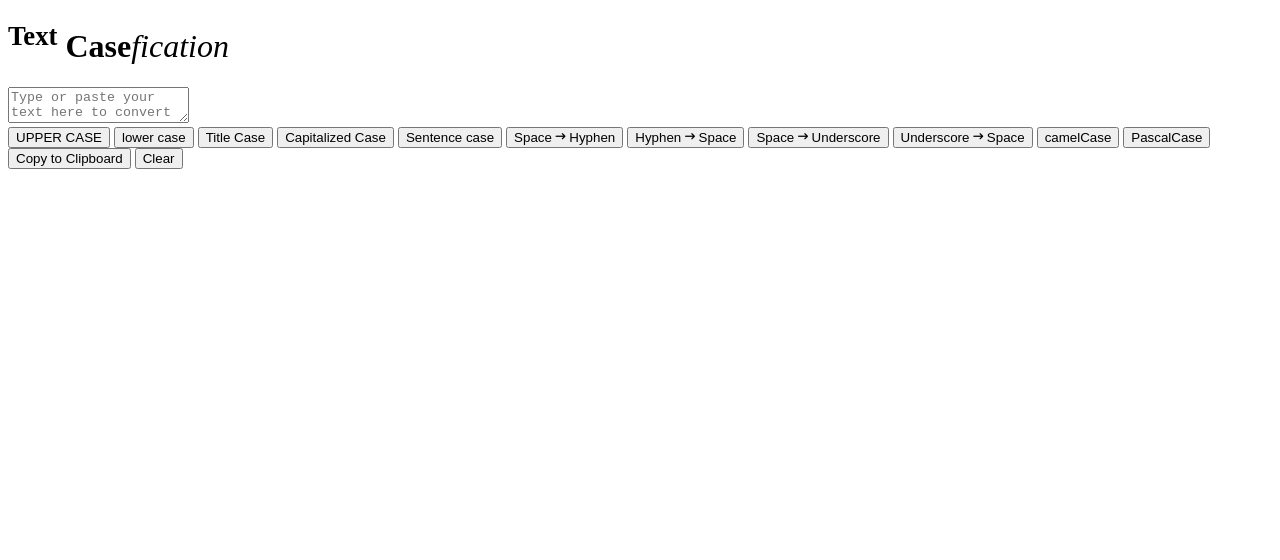
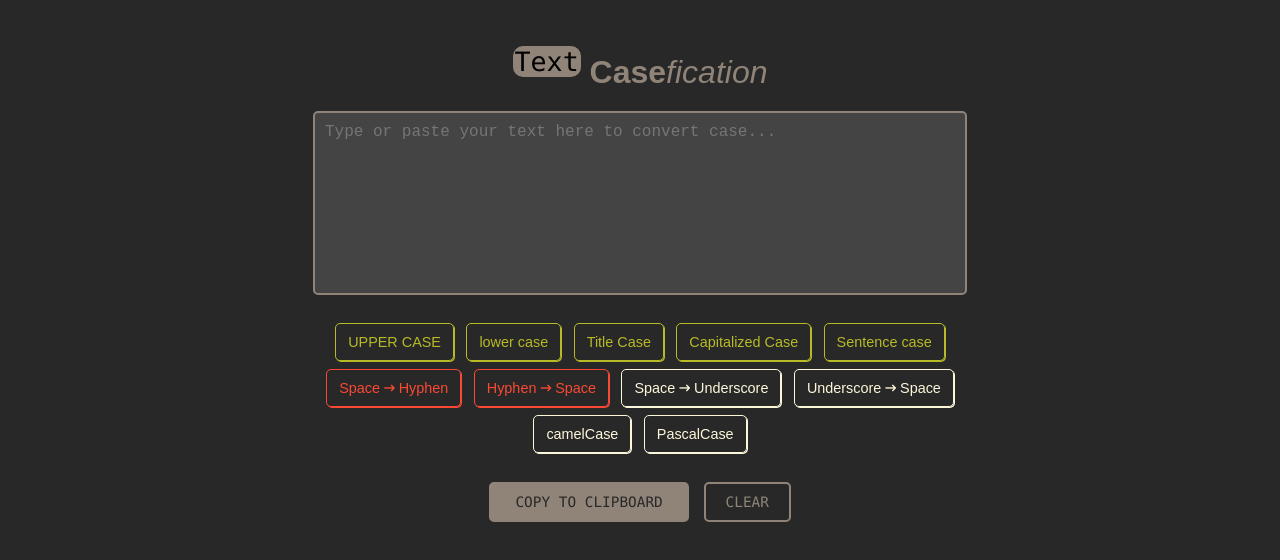
Before and after one commit to dduyg/text-casefication, a plain HTML site: page index.html in a window 1280 px wide. Drawn offline with Linux system fonts and the light colour scheme; a web font is replaced by a local one.

Commit message:
Update index.html

```diff
--- a/index.html
+++ b/index.html
@@ -3,33 +3,179 @@
 <head>
     <meta charset="UTF-8">
     <meta name="viewport" content="width=device-width, initial-scale=1.0">
-    <title>Text Casefication</title>
+    <title>𝚃𝚎𝚡𝚝⌨️𝘊𝘢𝘴𝘦𝘧𝘪𝘤𝘢𝘵𝘪𝘰𝘯</title>
     <link href="https://fonts.googleapis.com/css2?family=Nunito:ital,wght@0,200..1000;1,200..1000&display=swap" rel="stylesheet">
-    <link rel="stylesheet" href="styles.css">
     <script src="https://kit.fontawesome.com/63e03a9b9c.js" crossorigin="anonymous"></script>
+    <style>
+        :root {
+            --main: #908479;
+            --back: #282828;
+            --case: #b8bb26;
+            --hyph: #fb4934;
+            --unscore: #FDF7DA;
+        }
+        @font-face {
+            font-family: HK Grotesk;
+            src: url("https://cdn.glitch.me/605e2a51-d45f-4d87-a285-9410ad350515%2FHKGrotesk-Regular.otf?v=1603136326027") format("opentype");
+        }
+        @font-face {
+            font-family: HK Grotesk;
+            font-weight: bold;
+            src: url("https://cdn.glitch.me/605e2a51-d45f-4d87-a285-9410ad350515%2FHKGrotesk-Bold.otf?v=1603136323437") format("opentype");
+        }
+
+        body {
+            background-color: var(--back);
+            color: var(--main);
+            font-family: "HK Grotesk", sans-serif;
+            margin: 0;
+        }
+        .container {
+            max-width: 700px;
+            margin: 10px auto;
+            padding: 15px;
+            text-align: center;
+        }
+
+        h1 {
+            font-size: 2rem;
+            margin-bottom: 20px;
+        }
+        sup {
+            font-family: "Lucida Console", Monaco, monospace;
+            font-weight: normal;
+            color: black;
+            background-color: var(--main);
+            border-radius: 10px;
+            padding: 0 2px;
+        }
+
+        textarea {
+            width: 90%;
+            min-height: 160px;
+            margin-bottom: 20px;
+            padding: 10px;
+            font-size: 1rem;
+            background-color: #444;
+            color: #fffeec;
+            border: 2px solid var(--main);
+            border-radius: 5px;
+            resize: none;
+            outline: none;
+        }
+        textarea:focus {
+            border: 2px solid var(--main) !important;
+        }
+
+        .buttons {
+            margin-bottom: 20px;
+        }
+
+        .convert-btns button {
+            padding: 10px 12px;
+            margin: 4px;
+            cursor: pointer;
+            border-radius: 5px;
+            font-size: 0.9rem;
+            background-color: transparent;
+            transition: background-color 0.3s ease;
+        }
+
+        /* Button colors */
+        .case-btn {
+            color: var(--case);
+            border: 1px solid var(--case);
+            box-shadow: 1px 1px 0 var(--case);
+        }
+        .case-btn:hover {
+            background-color: var(--case);
+        }
+
+        .hyphen-btn {
+            color: var(--hyph);
+            border: 1px solid var(--hyph);
+            box-shadow: 1px 1px 0 var(--hyph);
+        }
+        .hyphen-btn:hover {
+            background-color: var(--hyph);
+        }
+
+        .underscore-btn {
+            color: var(--unscore);
+            border: 1px solid var(--unscore);
+            box-shadow: 1px 1px 0 var(--unscore);
+        }
+        .underscore-btn:hover {
+            background-color: var(--unscore);
+        }
+
+        .convert-btns button:hover {
+            color: var(--back);
+        }
+
+        .convert-btns button:focus {
+            outline: none;
+        }
+
+        .convert-btns button:active {
+            transform: translateY(2px);
+        }
+
+        /* Copy and clear buttons */
+        .copy-btn,
+        .clear-btn {
+            padding: 10px 20px;
+            margin: 5px;
+            border-radius: 5px;
+            border: 2px solid var(--main);
+            cursor: pointer;
+            font-size: 0.9rem;
+            font-weight: 500;
+            text-transform: uppercase;
+            font-family: "Lucida Console", Monaco, monospace;
+        }
+
+        .copy-btn,
+        .copy-btn.copied {
+            width: 200px;
+            color: var(--back);
+            background-color: var(--main);
+        }
+
+        .clear-btn {
+            color: var(--main);
+            background-color: transparent;
+        }
+    </style>
 </head>
 <body>
     <div class="container">
         <h1><sup>Text</sup> Case<i style="font-weight: normal;">fication</i></h1>
+
         <textarea id="inputText" placeholder="Type or paste your text here to convert case..."></textarea>
+
         <div class="buttons convert-btns">
             <button class="case-btn" onclick="convertText('uppercase')">UPPER CASE</button>
             <button class="case-btn" onclick="convertText('lowercase')">lower case</button>
             <button class="case-btn" onclick="convertText('titlecase')">Title Case</button>
             <button class="case-btn" onclick="convertText('capitalizedcase')">Capitalized Case</button>
             <button class="case-btn" onclick="convertText('sentencecase')">Sentence case</button>
+
             <button class="hyphen-btn" onclick="convertText('spacetohyphen')">Space <i class="fas fa-arrow-right-long fa-xs"></i> Hyphen</button>
             <button class="hyphen-btn" onclick="convertText('hyphtospace')">Hyphen <i class="fas fa-arrow-right-long fa-xs"></i> Space</button>
+
             <button class="underscore-btn" onclick="convertText('spacetounderscore')">Space <i class="fas fa-arrow-right-long fa-xs"></i> Underscore</button>
             <button class="underscore-btn" onclick="convertText('underscoretospace')">Underscore <i class="fas fa-arrow-right-long fa-xs"></i> Space</button>
             <button class="underscore-btn" onclick="convertText('camelcase')">camelCase</button>
             <button class="underscore-btn" onclick="convertText('pascalcase')">PascalCase</button>
         </div>
+
         <div class="buttons">
             <button class="copy-btn" onclick="copyText()">Copy to Clipboard</button>
             <button class="clear-btn" onclick="clearText()">Clear</button>
         </div>
     </div>
-    <script src="app.js"></script>
+
+    <script src="textCasefication.js"></script>
 </body>
 </html>
```
